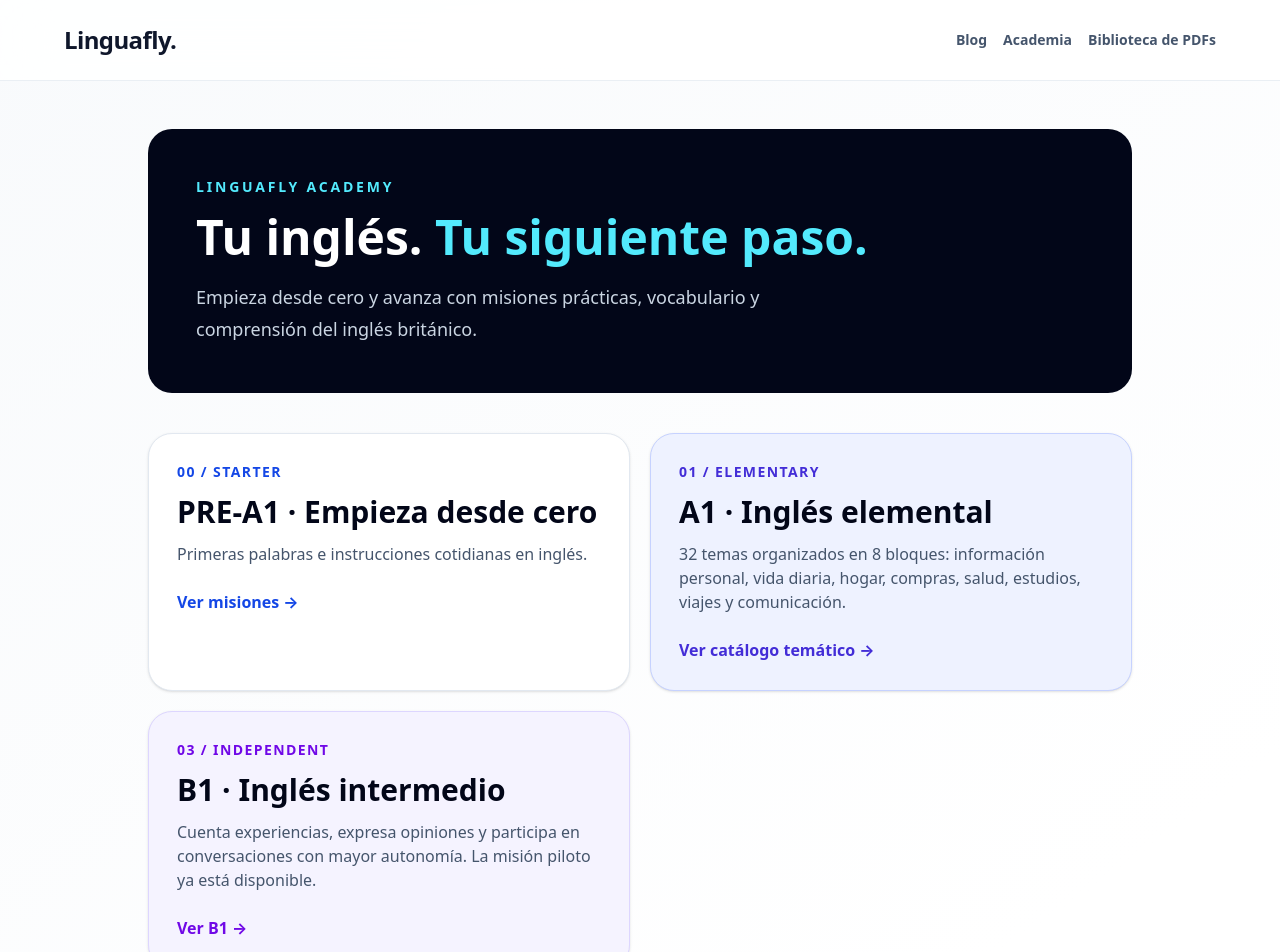
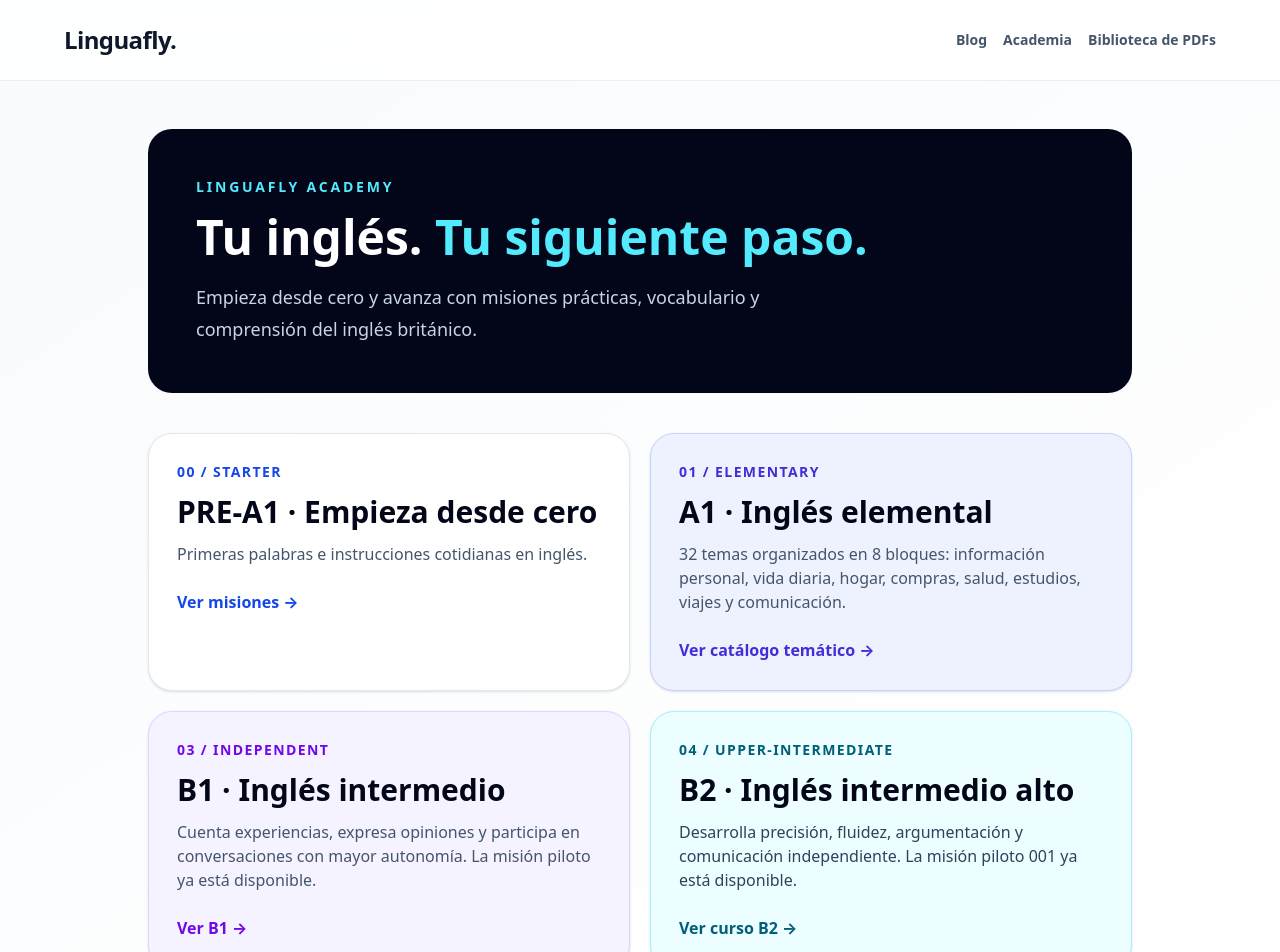
Before and after one commit to linguafly6-ui/linguaflynew2, a Next.js app: page /academia in a window 1280 px wide. Shown: the top 952 px of the page. Built offline with nearby package versions, Linux system fonts and the light colour scheme.

Commit message:
Add B2 course to Academy catalogue

```diff
--- a/app/academia/page.tsx
+++ b/app/academia/page.tsx
@@ -31,6 +31,12 @@ export default function AcademyPage() {
         <p className="mt-3 text-slate-600">Cuenta experiencias, expresa opiniones y participa en conversaciones con mayor autonomía. La misión piloto ya está disponible.</p>
         <span className="mt-6 inline-block font-bold text-violet-700">Ver B1 →</span>
       </Link>
+      <Link href="/academia/b2" className="block rounded-3xl border border-cyan-200 bg-cyan-50 p-7 shadow-sm transition hover:border-cyan-400">
+        <p className="text-sm font-extrabold tracking-widest text-cyan-800">04 / UPPER-INTERMEDIATE</p>
+        <h2 className="mt-3 text-3xl font-black text-slate-950">B2 · Inglés intermedio alto</h2>
+        <p className="mt-3 text-slate-700">Desarrolla precisión, fluidez, argumentación y comunicación independiente. La misión piloto 001 ya está disponible.</p>
+        <span className="mt-6 inline-block font-bold text-cyan-800">Ver curso B2 →</span>
+      </Link>
       <Link href="/academia/speaking" className="block rounded-3xl border border-cyan-200 bg-cyan-50 p-7 shadow-sm transition hover:border-cyan-400 md:col-span-2">
         <p className="text-sm font-extrabold tracking-widest text-cyan-800">02 / PRONUNCIATION STUDIO</p>
         <h2 className="mt-3 text-3xl font-black text-slate-950">Speaking · British English</h2>
```
